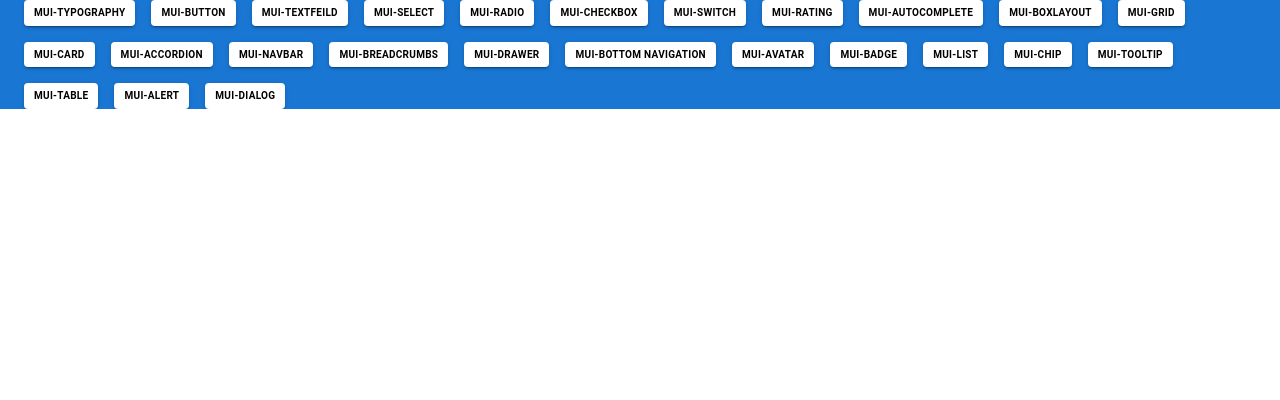
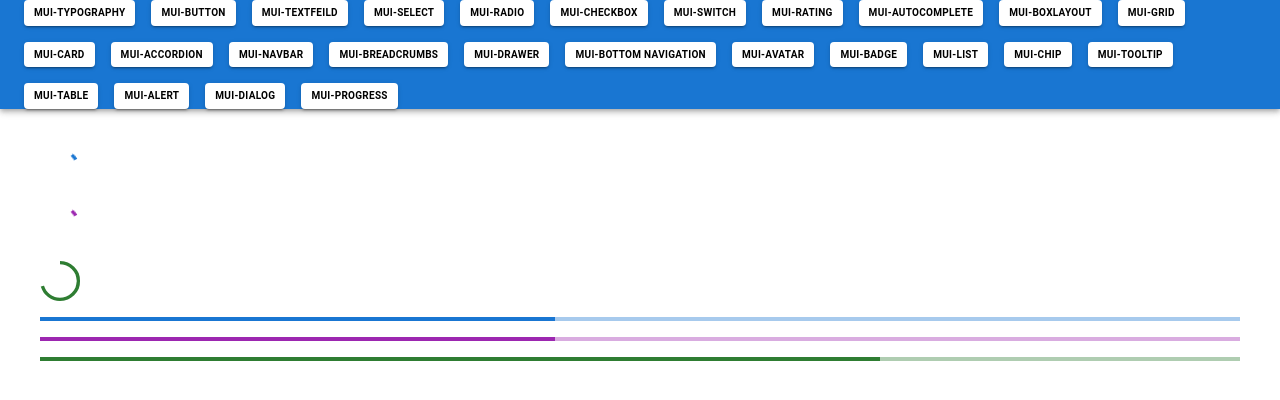
Before and after one commit to devi-1780/MUI-Demo, a React (Create React App) app: page /progressComponent in a window 1280 px wide. Shown: the top 400 px of the page. Built offline with nearby package versions, Linux system fonts and the light colour scheme.

Commit message:
Added progress component

```diff
--- a/src/App.js
+++ b/src/App.js
@@ -34,6 +34,7 @@ import MuiTooltip from "./components/MuiTooltip";
 import MuiTable from "./components/MuiTable";
 import MuiAlert from "./components/MuiAlert";
 import MuiDailog from "./components/MuiDailog";
+import MuiProgress from "./components/MuiProgress";
 
 function App() {
   const navItems = [
@@ -62,6 +63,7 @@ function App() {
     { path: "table", label: "Mui-Table" },
     { path: "alertComponent", label: "Mui-Alert" },
     { path: "dialogComponent", label: "Mui-Dialog" },
+    { path: "progressComponent", label: "Mui-Progress" },
   ];
 
   return (
@@ -118,6 +120,7 @@ function App() {
         <Route path="/table" element={<MuiTable />} />
         <Route path="/alertComponent" element={<MuiAlert />} />
         <Route path="/dialogComponent" element={<MuiDailog />} />
+        <Route path="/progressComponent" element={<MuiProgress />} />
       </Routes>
     </div>
   );
--- /dev/null
+++ b/src/components/MuiProgress.jsx
@@ -0,0 +1,15 @@
+import { CircularProgress, LinearProgress, Stack } from "@mui/material";
+
+export default function MuiProgress() {
+  return (
+    <Stack spacing={2} sx={{ p: "40px" }}>
+      <CircularProgress />
+      <CircularProgress color="secondary" />
+      <CircularProgress color="success" variant="determinate" value={70} />
+
+      <LinearProgress />
+      <LinearProgress color="secondary" />
+      <LinearProgress color="success" variant="determinate" value={70} />
+    </Stack>
+  );
+}
```
